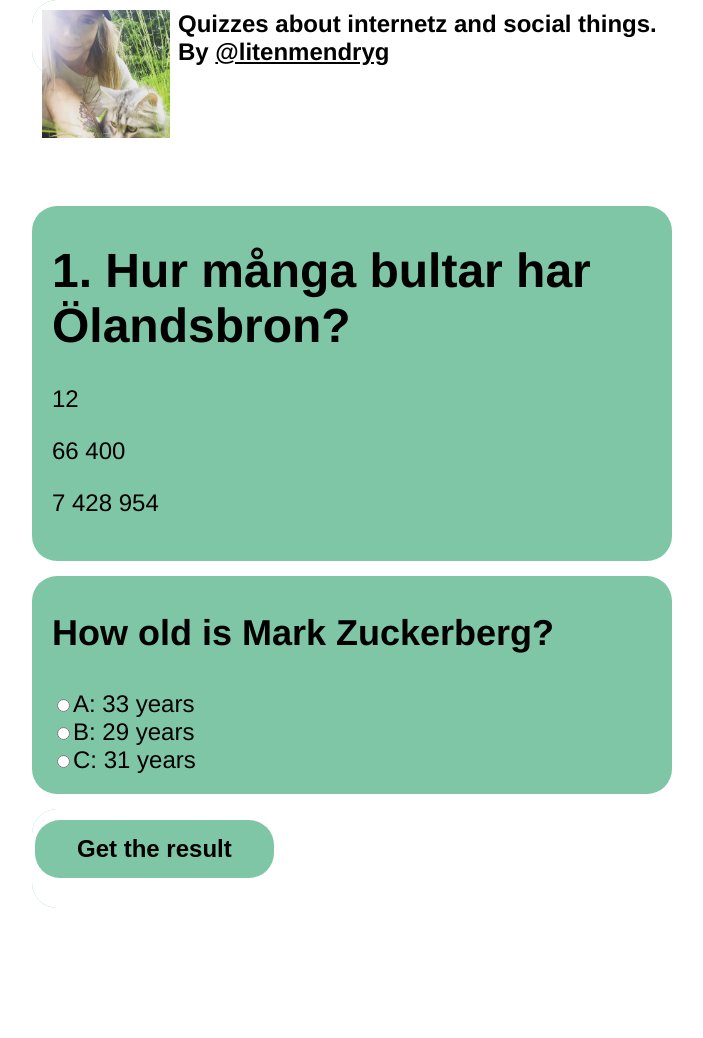
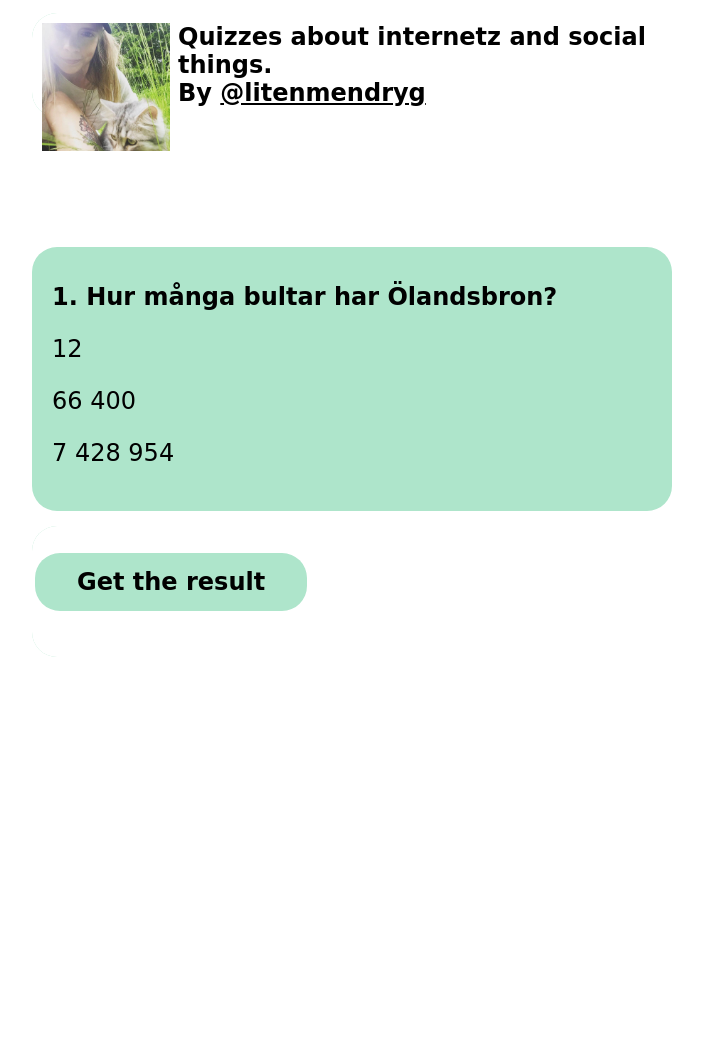
Before and after one commit to lindaheriksson/quizsite, a Django app: page /quiz/fotboll/question/1/ in a window 1280 px wide. Shown: the whole page, without its empty margins (288-991 px from the left). After the commit the page ends 657 px from the top, so only its background shows below. Run offline with Django 3.2, Linux system fonts and the light colour scheme.

Commit message:
new font and color

```diff
--- a/quiz/templates/quiz/index.html
+++ b/quiz/templates/quiz/index.html
@@ -28,10 +28,10 @@
 					{% for quiz_slug, quiz in quizzes.items %}
 					<div class="wrapper">
 						<div class="whole-guestion">
-   	 						<p class"question">
+   	 						<h1>
    	 							<a href="{% url "quiz_page" quiz_slug %}">
 							{{ quiz.name }}
-								</a>
+								</h1>
 							</p>
 						</div>
 					</div>
--- a/quiz/templates/quiz/question.html
+++ b/quiz/templates/quiz/question.html
@@ -1,11 +1,13 @@
 <!DOCTYPE html>
 <html>
+
 	<head>
 		<link rel="stylesheet" href="/static/style.css">
 		<link rel="stylesheet" src="//normalize-css.googlecode.com/svn/trunk/normalize.css" />
 		<meta charset="utf-8">
 		<title>Ze Quizz</title>
 	</head>
+
 	<body>
 		<div class="container">
 			<div class="row">
@@ -21,6 +23,7 @@
 								<p>By <a href="https://twitter.com/litenmendryg">@litenmendryg</a></p>
 						</div>
 					</div>
+
 					<div class="wrapper">
 						<div class="whole-guestion">
 							<p class="question">
@@ -38,27 +41,18 @@
 						</div>
 					</div>
 
-
-					<div class="wrapper">
-						<div class="whole-guestion">
-							<p class="question">
-								How old is Mark Zuckerberg?
-							</p>
-							<form>
-								<input type="radio" name="years" value="A: 33 years">A: 33 years</br>
-								<input type="radio" name="years" value="A: 29 years">B: 29 years</br>
-								<input type="radio" name="years" value="A: 31 years">C: 31 years</br>
-							</form>
-						</div>
-					</div>
 					<div class="wrapper">
 						<div class="header">
 							<div class="whole-guestion">
-								<p><a href="{% url "result_page" quiz_slug %}" class="myButton">Get the result</a></p>
-
+								<p>
+									<h1>
+										<a href="{% url "result_page" quiz_slug %}" class="myButton">Get the result</a>
+									</h1>
+								</p>
 							</div>
 						</div>
 					</div>
+
 				</div>
 			</div>
 		</div>
--- a/quiz/templates/quiz/result.html
+++ b/quiz/templates/quiz/result.html
@@ -84,7 +84,11 @@
 					<div class="wrapper">
 						<div class="header">
 							<div class="whole-guestion">
-								<p><a href="{% url "index_page" %}" class="myButton">To start page</a></p>
+								<p>
+									<h1>
+										<a href="{% url "index_page" %}" class="myButton">To start page</a>
+									</h1>
+								</p>
 							</div>
 						</div>
 					</div>
--- a/static/Style.css
+++ b/static/Style.css
@@ -8,7 +8,7 @@ html, body, .container {
 
 body {
 	background-color: #FFFFFF;
-	font-family: helvetica;
+	font-family: "Comic Sans MS", cursive, sans-serif;
 	color: #000000;
 	font-size: 1.5em;
 }
@@ -31,7 +31,7 @@ body {
 .wrapper {
 		margin: 0 auto;
 		width: 50%;
-		background-color: #7FC6A6;
+		background-color: #aee5cb;
 		border-radius: 25px;
 		margin-bottom: 15px;
 }
@@ -98,10 +98,10 @@ a {
 }
 
  /* font styles */
-.h1 {
+h1 {
 
 	font-weight: bold;
-	font-size: 2em;
+	font-size: 1em;
 }
 
 p {
@@ -135,7 +135,7 @@ display: inline;
 	display:inline-block;
 	cursor:pointer;
 	color:#000000;
-	font-family:Arial;
+	font-family:"Comic Sans MS", cursive, sans-serif;
 	font-weight: bold;
 	font-size:1em;
 	padding:15px 42px;
@@ -152,7 +152,7 @@ display: inline;
 }
 
 .header .myButton {
-	background-color:#7FC6A6;
+	background-color:#aee5cb;
 }
 
 .header .whole-guestion .myButton {
```
Also changed, not shown: quiz/templates/quiz/quiz.html (+14 -1 lines).
